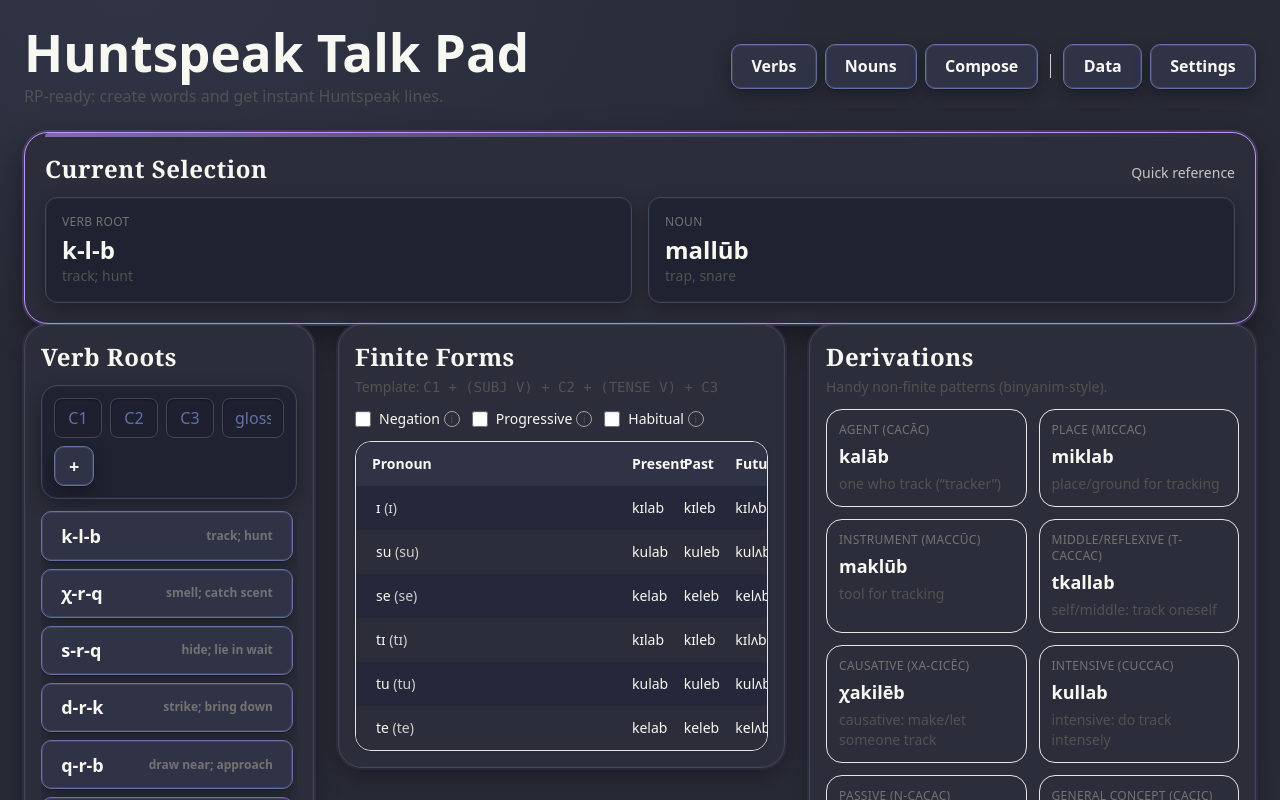
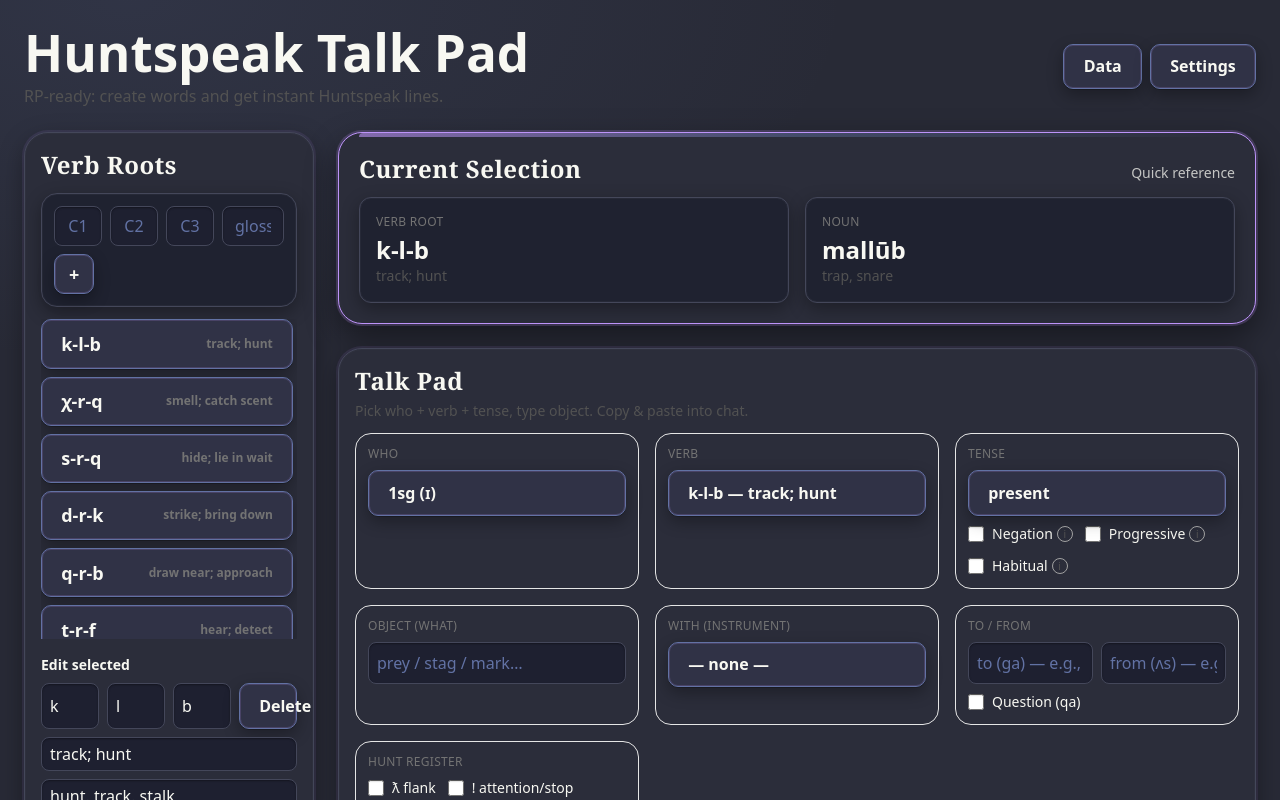
Before and after one commit to L1ghth0us3/Moontalk, a React (Vite) app: page / in a window 1280 px wide. Shown: the top 800 px of the page. Built offline with nearby package versions, Linux system fonts and the light colour scheme.

Commit message:
Revert "feat(ui): add 3-section main menu (Verbs/Nouns/Compose); make SelectedSummary persistent; restructure layouts accordingly"
This reverts commit 4000cdb05772676b575edaa60e2c0d97cfec5316.

```diff
--- a/src/HuntspeakTalkPad.tsx
+++ b/src/HuntspeakTalkPad.tsx
@@ -28,7 +28,6 @@ export default function HuntspeakTalkPad(){
   const [systemDark, setSystemDark] = useState<boolean>(false);
   const [settingsOpen, setSettingsOpen] = useState(false);
   const [dataOpen, setDataOpen] = useState(false);
-  const [tab, setTab] = useLocalStorageState<'verbs'|'nouns'|'compose'>("huntspeak_tab", 'verbs');
 
   // Keep a valid selected root when the roots list changes (e.g. delete).
   useEffect(()=>{
@@ -129,53 +128,19 @@ export default function HuntspeakTalkPad(){
             <p className="text-neutral-600 mt-1">RP-ready: create words and get instant Huntspeak lines.</p>
           </div>
           <nav aria-label="Main" className="flex items-center gap-2">
-            <div role="tablist" aria-label="Sections" className="flex items-center gap-2">
-              <button aria-pressed={tab==='verbs'} className={`px-3 py-2 rounded-xl border transition ${tab==='verbs' ? 'ring-2 ring-blue-300 border-blue-500 font-semibold' : 'border-neutral-300 hover:bg-neutral-50'}`} onClick={()=>setTab('verbs')}>Verbs</button>
-              <button aria-pressed={tab==='nouns'} className={`px-3 py-2 rounded-xl border transition ${tab==='nouns' ? 'ring-2 ring-blue-300 border-blue-500 font-semibold' : 'border-neutral-300 hover:bg-neutral-50'}`} onClick={()=>setTab('nouns')}>Nouns</button>
-              <button aria-pressed={tab==='compose'} className={`px-3 py-2 rounded-xl border transition ${tab==='compose' ? 'ring-2 ring-blue-300 border-blue-500 font-semibold' : 'border-neutral-300 hover:bg-neutral-50'}`} onClick={()=>setTab('compose')}>Compose</button>
-            </div>
-            <span className="h-6 w-px bg-neutral-300 mx-1" aria-hidden="true" />
             <button className="px-3 py-2 rounded-xl border border-neutral-300 hover:bg-neutral-50" onClick={()=>setDataOpen(true)}>Data</button>
             <button className="px-3 py-2 rounded-xl border border-neutral-300 hover:bg-neutral-50" onClick={()=>setSettingsOpen(true)}>Settings</button>
           </nav>
         </div>
       </header>
 
-      {/* Persistent summary across all sections */}
-      <SelectedSummary root={selected} noun={selectedNoun} />
-
-      {/* Section content */}
-      {tab === 'verbs' && (
       <div className="grid grid-cols-1 lg:grid-cols-4 2xl:grid-cols-5 gap-6">
         <aside className="lg:col-span-1 space-y-6">
           <RootEditor initial={roots} onChange={setRoots} selectedId={selectedId} onSelect={setSelectedId} showCollapse={showCollapse} />
+          <NounEditor initial={nouns} onChange={setNouns} selectedId={selectedNounId} onSelect={setSelectedNounId} showCollapse={showCollapse} />
         </aside>
         <main className="lg:col-span-3 2xl:col-span-4 space-y-6">
-            {selected ? (
-              <div className="grid grid-cols-1 xl:grid-cols-2 gap-6 items-start">
-                <FiniteForms root={selected} showCollapse={showCollapse} />
-                <RenderDerivations root={selected} showCollapse={showCollapse} />
-              </div>
-            ) : (
-              <section className="rounded-3xl border border-neutral-200 p-4 shadow-sm fantasy-card">
-                <div className="text-neutral-600">Add or select a verb root to view forms.</div>
-              </section>
-            )}
-          </main>
-        </div>
-      )}
-
-      {tab === 'nouns' && (
-        <div className="grid grid-cols-1 gap-6">
-          <main className="space-y-6">
-            <NounEditor initial={nouns} onChange={setNouns} selectedId={selectedNounId} onSelect={setSelectedNounId} showCollapse={showCollapse} />
-          </main>
-        </div>
-      )}
-
-      {tab === 'compose' && (
-        <div className="grid grid-cols-1 gap-6">
-          <main className="space-y-6">
+          <SelectedSummary root={selected} noun={selectedNoun} />
           <section className="rounded-3xl border border-neutral-200 p-4 shadow-sm fantasy-card">
             <div className="flex items-center justify-between mb-1">
               <h2 className="text-xl md:text-2xl font-semibold">Talk Pad</h2>
@@ -183,10 +148,15 @@ export default function HuntspeakTalkPad(){
             </div>
             <TalkPadBody />
           </section>
+          {selected && (
+            <div className="grid grid-cols-1 xl:grid-cols-2 gap-6 items-start">
+              <FiniteForms root={selected} showCollapse={showCollapse} />
+              <RenderDerivations root={selected} showCollapse={showCollapse} />
+            </div>
+          )}
           <FreeTranslator roots={roots} nouns={nouns} showCollapse={showCollapse} />
         </main>
       </div>
-      )}
     </div>
     {dataOpen && (
       <>
```
Lines whose indentation alone changed are shown as unchanged.
